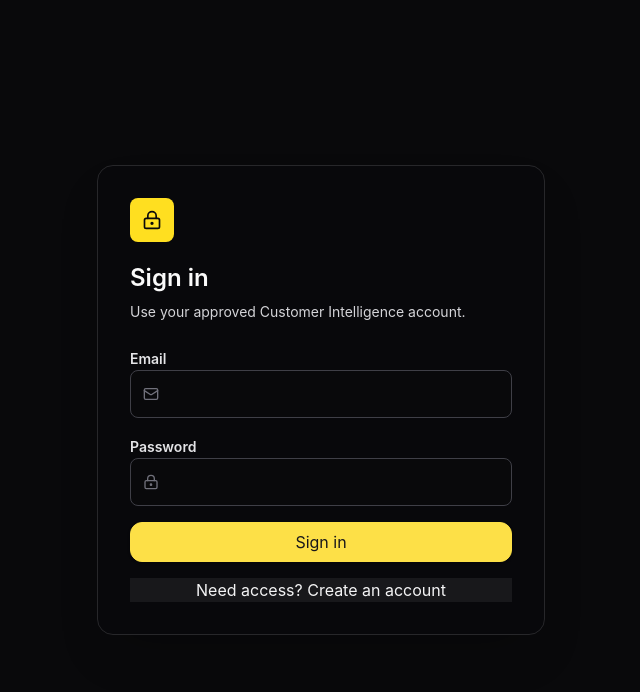
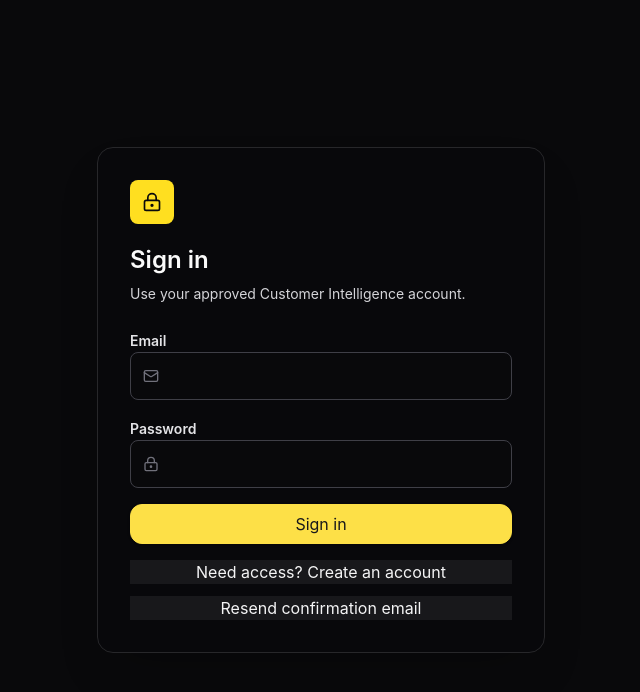
Before and after one commit to Harrybenji/CustomerIntelligencePlatform, a React (Vite) app: page / in a window 1280 px wide. Shown: the top 692 px of the page, without its empty margins (319-959 px from the left). Built offline with nearby package versions, Linux system fonts and the light colour scheme; no server answers.

Commit message:
Add confirmation email recovery

```diff
--- a/src/components/AuthGate.tsx
+++ b/src/components/AuthGate.tsx
@@ -114,6 +114,22 @@ export function AuthGate({ children }: { children: ReactNode }) {
 
   const signOut = () => void supabase.auth.signOut();
 
+  const resendConfirmation = async () => {
+    if (!email.trim()) {
+      setMessage("Enter your email address first.");
+      return;
+    }
+    setSubmitting(true);
+    setMessage("");
+    const { error } = await supabase.auth.resend({
+      type: "signup",
+      email: email.trim(),
+      options: { emailRedirectTo: window.location.origin },
+    });
+    setMessage(error ? error.message : "A new confirmation email has been sent.");
+    setSubmitting(false);
+  };
+
   if (!isSupabaseConfigured) {
     return (
       <main className="grid min-h-screen place-items-center bg-zinc-950 p-4">
@@ -156,6 +172,7 @@ export function AuthGate({ children }: { children: ReactNode }) {
             <Button className="w-full border-yellow-300 bg-yellow-300 font-semibold text-zinc-950 hover:bg-yellow-200 hover:text-zinc-950" disabled={submitting} type="submit">{submitting ? "Please wait..." : creatingAccount ? "Submit access request" : "Sign in"}</Button>
           </form>
           <button className="mt-4 w-full text-sm font-semibold text-yellow-200 hover:text-yellow-100" onClick={() => { setCreatingAccount((value) => !value); setMessage(""); }} type="button">{creatingAccount ? "Already approved? Sign in" : "Need access? Create an account"}</button>
+          {!creatingAccount ? <button className="mt-3 w-full text-sm text-zinc-300 hover:text-zinc-50" disabled={submitting} onClick={() => void resendConfirmation()} type="button">Resend confirmation email</button> : null}
         </Card>
       </main>
     );
```
